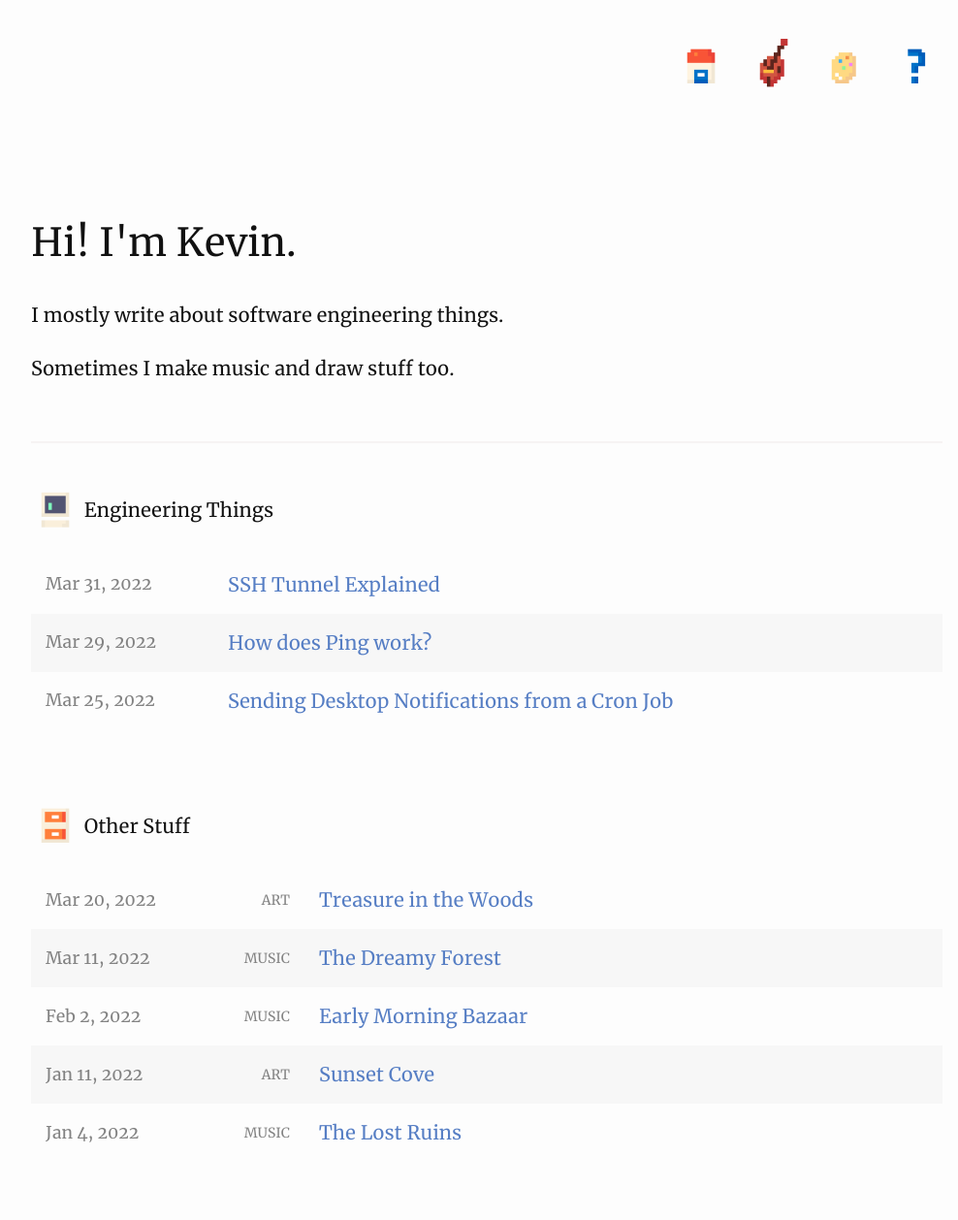
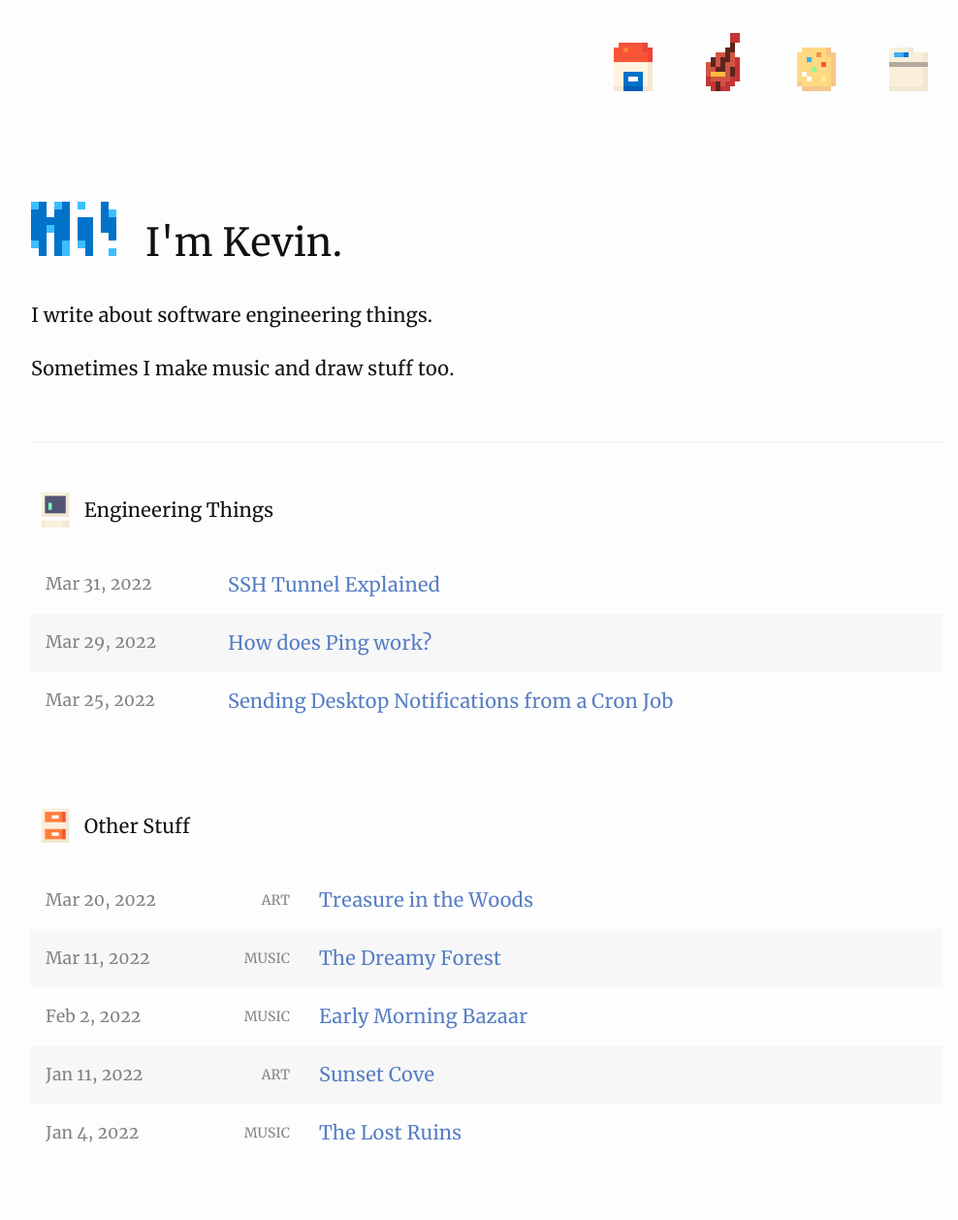
Before and after one commit to heepster/heepster.github.io, a Jekyll site: the page built from index.md, in a window 1280 px wide. Shown: the whole page at 97% size, without its empty margins (138-1126 px from the left). Built offline with Jekyll 4.4.1, drawn with Linux system fonts in a browser that asks for light colours.

Commit message:
Adding favicon, better nav images

```diff
--- a/_includes/head.html
+++ b/_includes/head.html
@@ -4,6 +4,7 @@
   <meta name="viewport" content="width=device-width, initial-scale=1">
   {%- seo -%}
   <link rel="stylesheet" href="{{ "/assets/main.css" | relative_url }}">
+  <link rel="shortcut icon" type="image/png" href="assets/favicon.png">
   {%- feed_meta -%}
   {%- if jekyll.environment == 'production' and site.google_analytics -%}
     {%- include google-analytics.html -%}
--- a/_layouts/home.html
+++ b/_layouts/home.html
@@ -9,11 +9,12 @@ layout: default
   {%- endif -%}
 
   <h1>
-    Hi!  I'm Kevin.
+    <img style="max-width: 90px; margin-right: 20px; margin-top: -34px;" src="/assets/images/nav/hi.png" />
+    I'm Kevin.
   </h1>
 
   <p>
-    I mostly write about software engineering things.
+    I write about software engineering things.
   <p>
   <p>
     Sometimes I make music and draw stuff too.
--- a/_sass/minima/_layout.scss
+++ b/_sass/minima/_layout.scss
@@ -55,7 +55,7 @@
     }
 
     img {
-      max-width: 50px;
+      max-width: 70px;
       width: auto;
       height: auto;
       transition: transform .3s;
```
Also changed, not shown: assets/favicon.png (added), assets/images/nav/about.png, assets/images/nav/art.png, assets/images/nav/hi.png (added), assets/images/nav/music.png.
